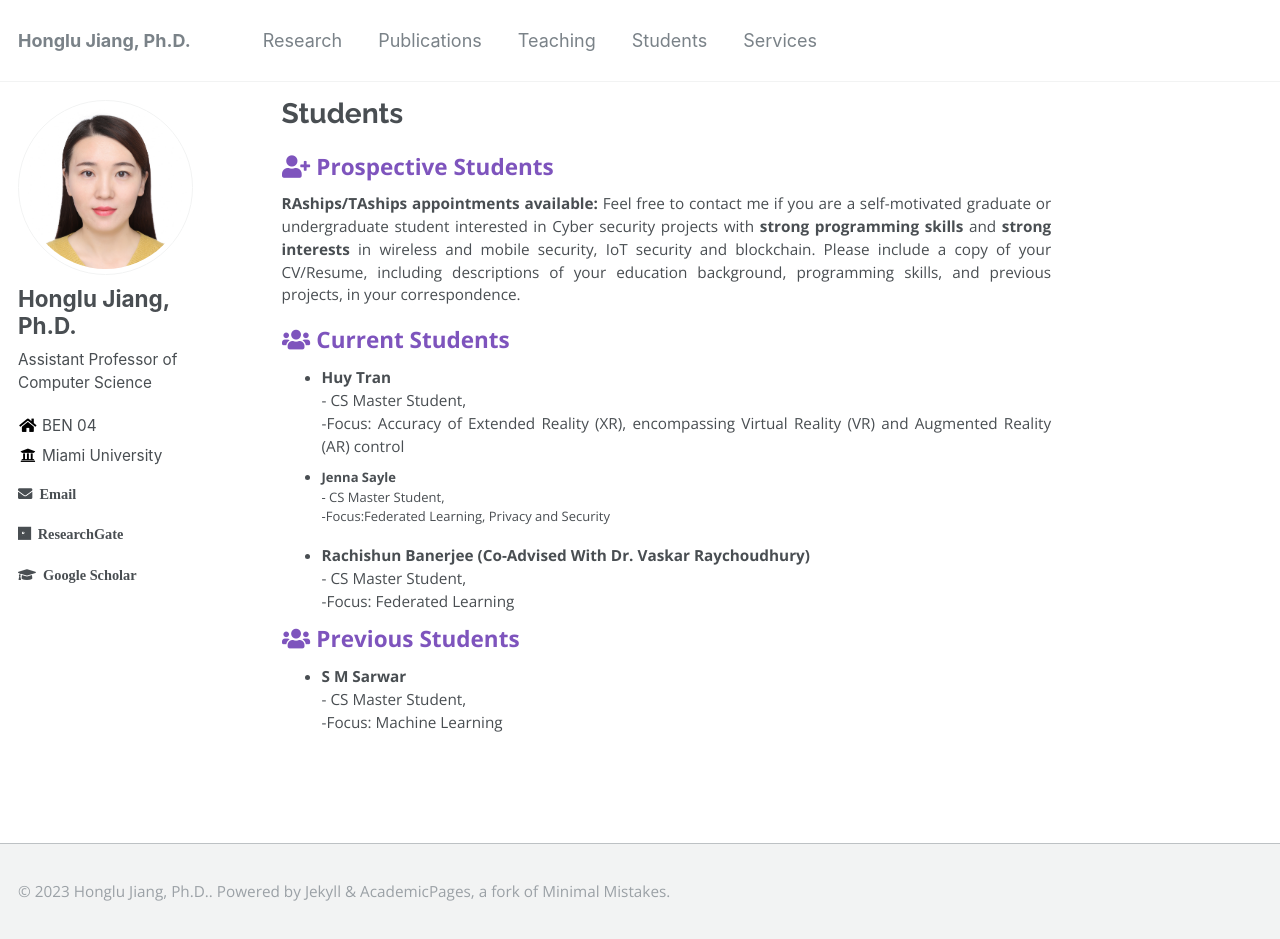
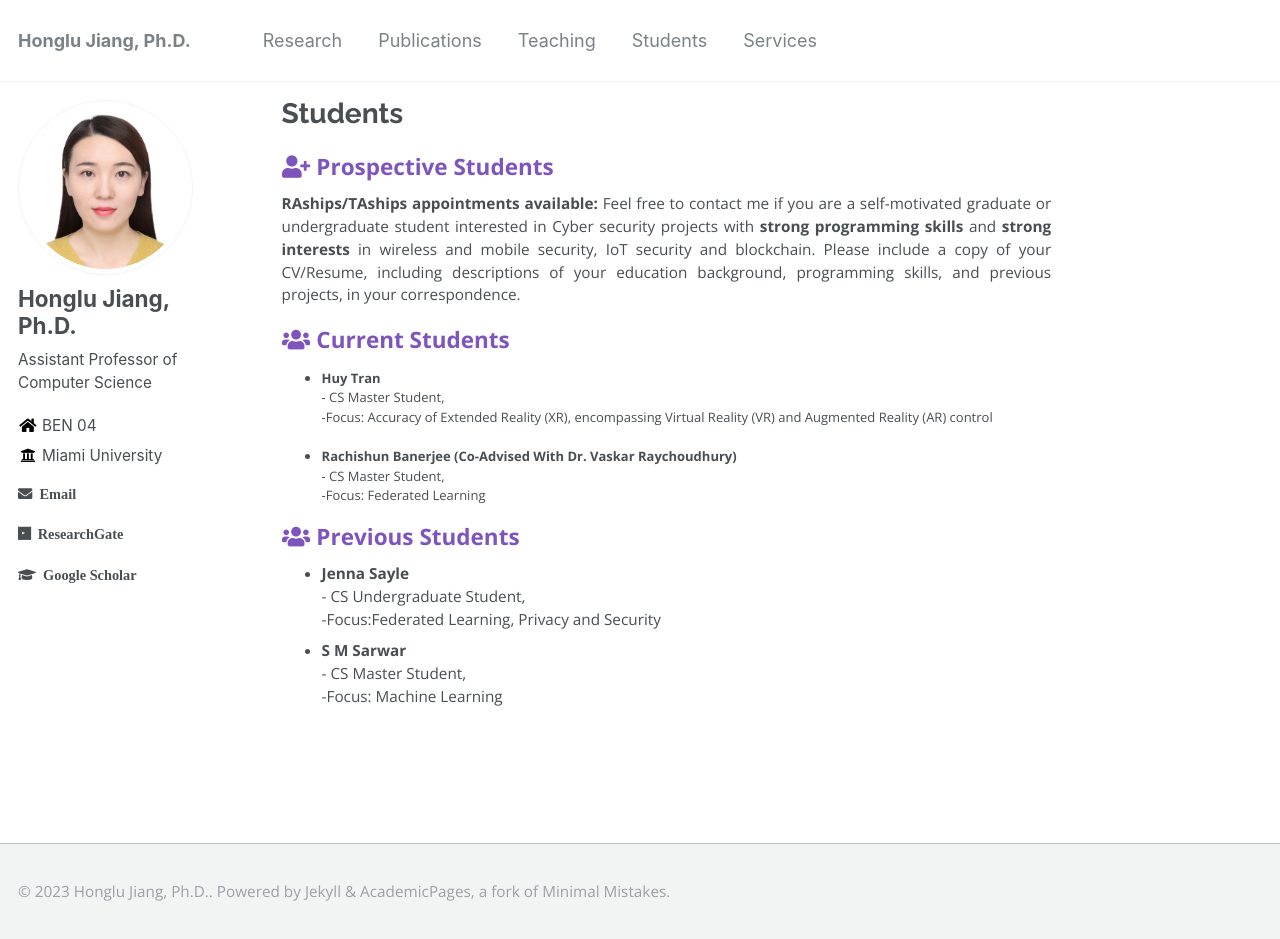
Before and after one commit to hljiang0720/hljiang.github.io, a Jekyll site: the page built from _pages/students.md, in a window 1280 px wide and 939 px high. Built offline with Jekyll 4.4.1, drawn with Linux system fonts in a browser that asks for light colours.

Commit message:
Update students.md

```diff
--- a/_pages/students.md
+++ b/_pages/students.md
@@ -13,13 +13,12 @@ author_profile: true
 ### <i class="fa fa-fw fa-users" aria-hidden="true"></i> Current Students
 * **Huy Tran** <br> - CS Master Student,
                   <br> -Focus: Accuracy of Extended Reality (XR), encompassing Virtual Reality (VR) and Augmented Reality (AR) control
-* **Jenna Sayle** <br> - CS Master Student,
-                  <br> -Focus:Federated Learning, Privacy and Security
-
 
 * **Rachishun Banerjee (Co-Advised With Dr. Vaskar Raychoudhury)** <br> - CS Master Student,
                   <br> -Focus: Federated Learning
 
 ### <i class="fa fa-fw fa-users" aria-hidden="true"></i> Previous Students
+* **Jenna Sayle** <br> - CS Undergraduate Student,
+                  <br> -Focus:Federated Learning, Privacy and Security
 * **S M Sarwar** <br> - CS Master Student,
                   <br> -Focus: Machine Learning
```
